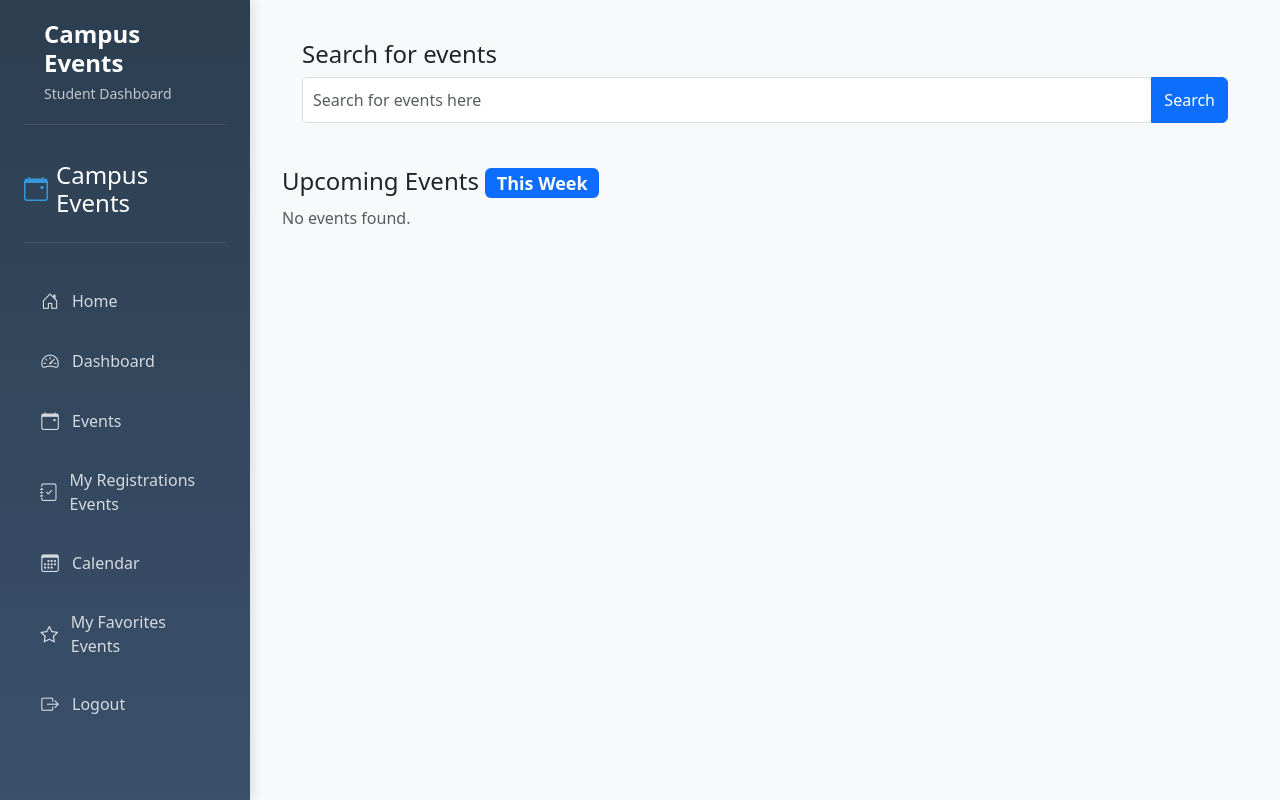
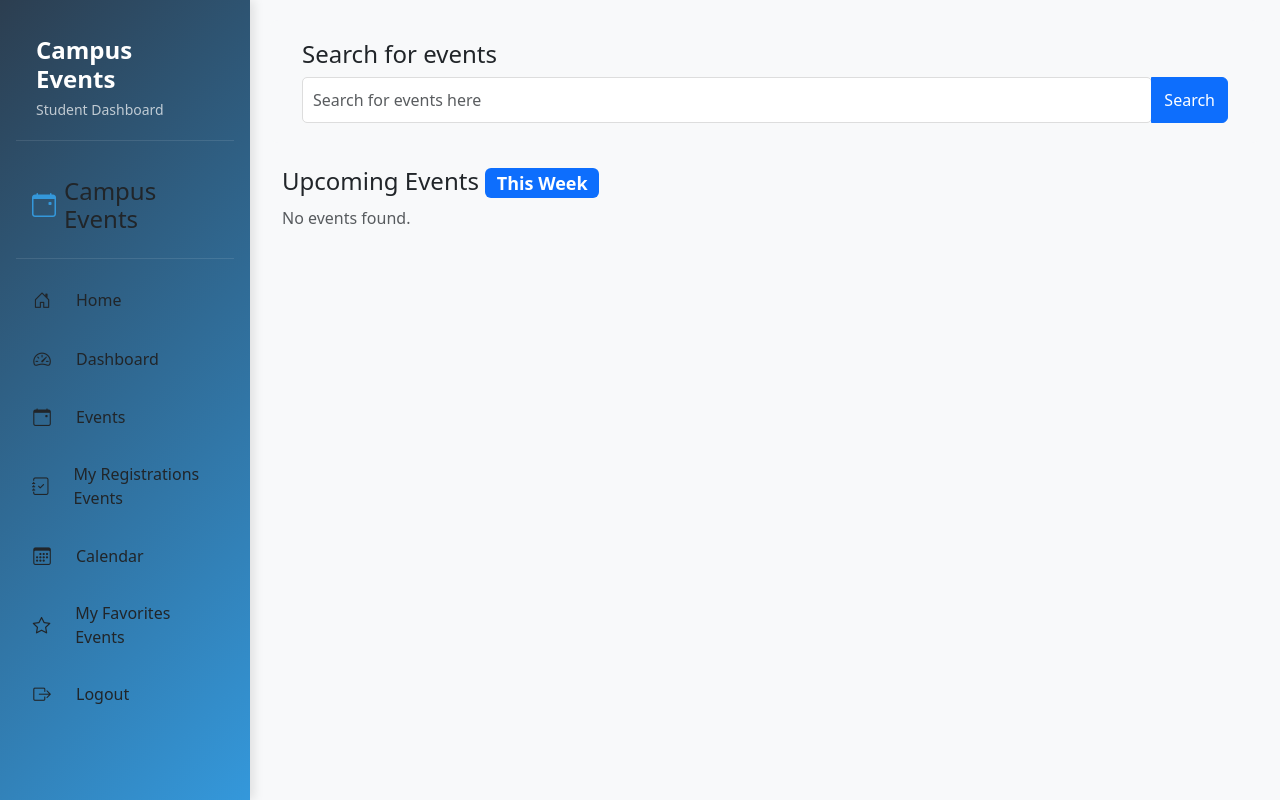
Before and after one commit to heavysol/se-final-project, a PHP site: page /views/dashboards/student/events.php in a window 1280 px wide. Run offline with PHP 8.4, Linux system fonts and the light colour scheme; the visitor is signed in with stand-in values (Sample User, id 1); data that the repository does not hold is empty; some libraries are stand-ins or nearby versions.

Commit message:
made changes to the color to match organization

```diff
--- a/views/dashboards/student/events.php
+++ b/views/dashboards/student/events.php
@@ -44,16 +44,17 @@ $_SESSION['first_name'] = $user['first_name'];
     <!-- Add SweetAlert2 CSS -->
     <link rel="stylesheet" href="https://cdn.jsdelivr.net/npm/sweetalert2@11/dist/sweetalert2.min.css">
     <style>
-        /* Enhanced Sidebar Styles */
+        /* Sidebar Styles */
         .sidebar {
-            background: linear-gradient(180deg, #2c3e50 0%, #3a506b 100%);
-            color: white;
+            background-color: var(--primary-color);
+            color: var(--text-light);
             width: 250px;
+            height: 100vh;
             position: fixed;
-            height: 100vh;
-            padding-top: 0;
-            box-shadow: 4px 0 10px rgba(0, 0, 0, 0.1);
-            z-index: 1000;
+            left: 0;
+            top: 0;
+            padding: 1rem;
+            overflow-y: auto;
         }
 
         .logo-container {
@@ -76,9 +77,9 @@ $_SESSION['first_name'] = $user['first_name'];
         }
 
         .sidebar-header {
-            padding: 1rem 0;
-            margin-bottom: 2rem;
+            padding: 1rem;
             border-bottom: 1px solid rgba(255, 255, 255, 0.1);
+            margin-bottom: 1rem;
         }
 
         .sidebar-header h3 {
@@ -104,44 +105,28 @@ $_SESSION['first_name'] = $user['first_name'];
         }
 
         .sidebar-menu a {
-            color: rgba(255, 255, 255, 0.8);
-            text-decoration: none;
-            padding: 0.8rem 1rem;
             display: flex;
             align-items: center;
-            gap: 0.75rem;
+            padding: 0.75rem 1rem;
+            color: var(--text-light);
+            text-decoration: none;
             border-radius: 8px;
             transition: all 0.3s ease;
         }
 
-        .sidebar-menu a i {
-            font-size: 1.1rem;
-            width: 20px;
-            text-align: center;
-        }
-
         .sidebar-menu a:hover {
-            background: rgba(255, 255, 255, 0.1);
-            color: white;
-            transform: translateX(5px);
+            background-color: rgba(255, 255, 255, 0.1);
         }
 
         .sidebar-menu a.active {
-            background: rgba(255, 255, 255, 0.2);
-            color: white;
-            font-weight: 500;
+            background-color: var(--accent-color);
+            color: var(--text-light);
         }
 
-        .sidebar-menu a.active::before {
-            content: '';
-            position: absolute;
-            left: 0;
-            top: 50%;
-            transform: translateY(-50%);
-            width: 4px;
-            height: 60%;
-            background: #3498db;
-            border-radius: 0 4px 4px 0;
+        .sidebar-menu i {
+            margin-right: 0.75rem;
+            width: 20px;
+            text-align: center;
         }
 
         /* Main Content Adjustment */
```
Also changed, not shown: views/dashboards/student/favorites.php (+14 -22 lines), views/dashboards/student/registrations.php (+47 -6 lines).
